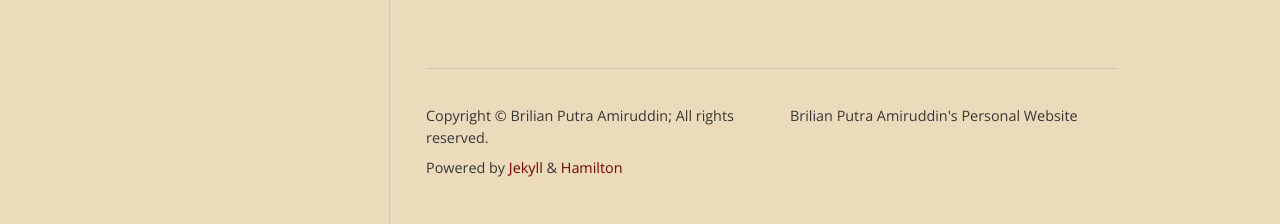
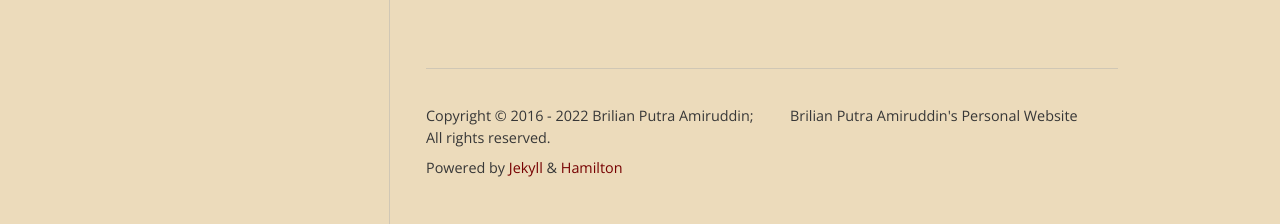
Before and after one commit to brilianputraa/brilianamiruddin.github.io, a Jekyll site: the page built from index.html, in a window 1280 px wide. Shown: the part 1395-1619 px from the top of the page. Built offline with Jekyll 4.4.1, drawn with Linux system fonts in a browser that asks for light colours; nearby versions of some CDN libraries; some web fonts are replaced; the list of posts is cut into pages by our own code.

Commit message:
Update footer.html

```diff
--- a/_includes/footer.html
+++ b/_includes/footer.html
@@ -2,7 +2,7 @@
 
   <div class="footer-col">
     <div class="copyright">
-      {% assign year_from = 2021}
+      {% assign year_from = site.posts[-1].date | date: '%Y' %}
       {% assign year_to   = site.time | date: '%Y' %}
       {% if year_from == nil or year_from == year_to %}
         {% assign year_string = year_from %}
```
